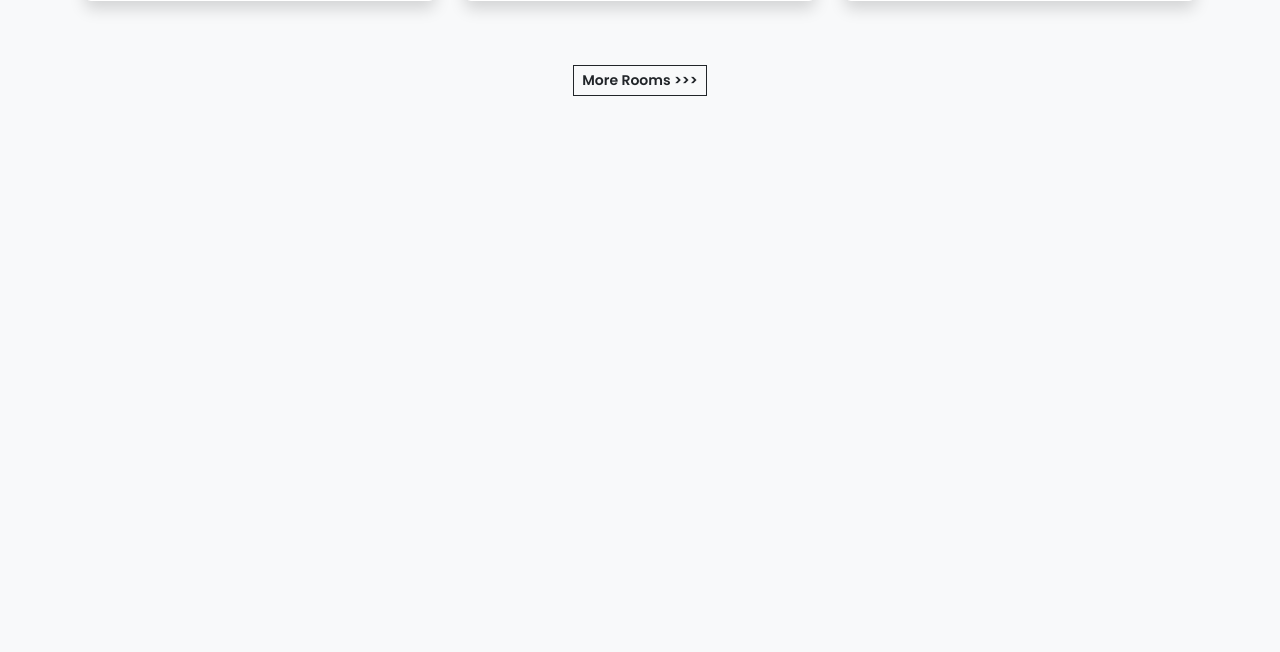
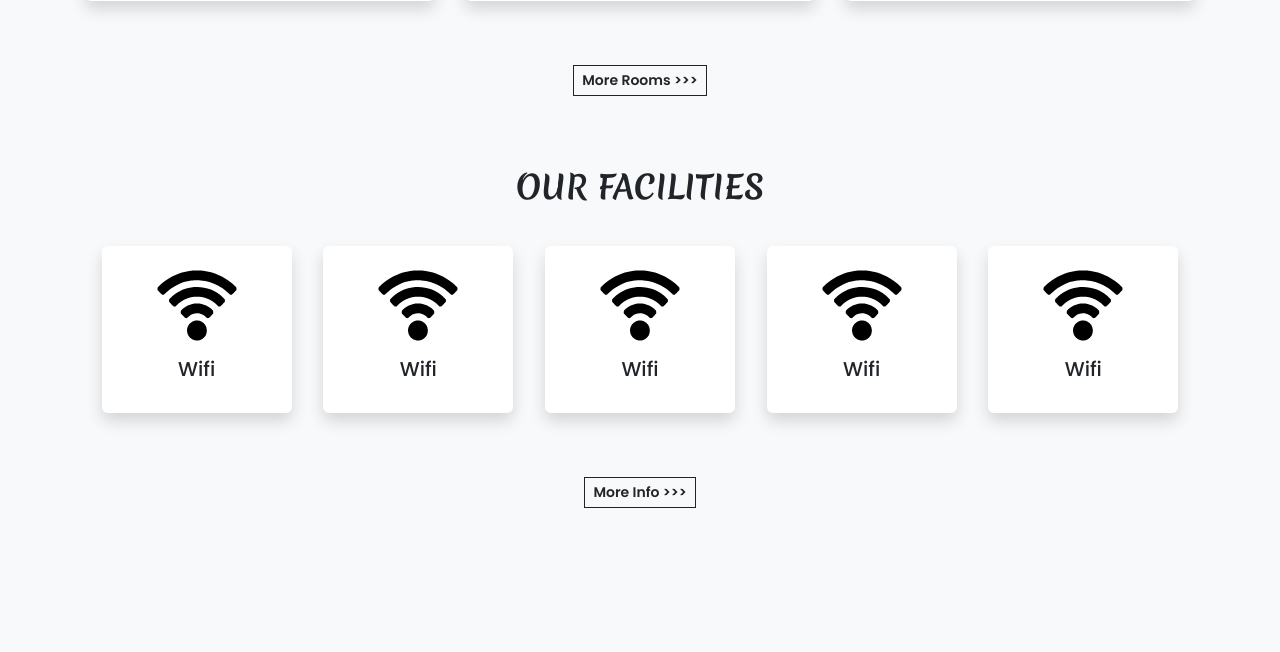
Before and after one commit to JGuylherme/hotel-management, a PHP site: page / in a window 1280 px wide. Shown: the part 1891-2543 px from the top of the page. Before the commit the page ends 1987 px from the top, so only its background shows below. Run offline with PHP 8.4, Linux system fonts and the light colour scheme.

Commit message:
Added more images and facilities section

```diff
--- a/index.php
+++ b/index.php
@@ -379,6 +379,35 @@
         </div>
     </div>
 
+    <h2 class="mt-5 pt-4 mb-4 text-center fw-bold h-font">OUR FACILITIES</h2>
+    <div class="container">
+        <div class="row justify-content-evenly px-lg-0 px-md-0 px-5">
+            <div class="col-lg-2 col-md-2 text-center bg-white rounded shadow py-4 my-3">
+                <img src="images/features/wifi-icon.svg" width="80px">
+                <h5 class="mt-3">Wifi</h5>
+            </div>
+            <div class="col-lg-2 col-md-2 text-center bg-white rounded shadow py-4 my-3">
+                <img src="images/features/wifi-icon.svg" width="80px">
+                <h5 class="mt-3">Wifi</h5>
+            </div>
+            <div class="col-lg-2 col-md-2 text-center bg-white rounded shadow py-4 my-3">
+                <img src="images/features/wifi-icon.svg" width="80px">
+                <h5 class="mt-3">Wifi</h5>
+            </div>
+            <div class="col-lg-2 col-md-2 text-center bg-white rounded shadow py-4 my-3">
+                <img src="images/features/wifi-icon.svg" width="80px">
+                <h5 class="mt-3">Wifi</h5>
+            </div>
+            <div class="col-lg-2 col-md-2 text-center bg-white rounded shadow py-4 my-3">
+                <img src="images/features/wifi-icon.svg" width="80px">
+                <h5 class="mt-3">Wifi</h5>
+            </div>
+        </div>
+        <div class="col-lg-12 text-center mt-5">
+            <a href="#" class="btn btn-sm btn-outline-dark rounded-0 fw-bold shadow-none">More Info >>></a>
+        </div>
+    </div>
+
     <br><br><br>
     <br><br><br>
 
```
Also changed, not shown: images/features/Five_Pointed_Star_Solid.svg (added), images/features/wifi-icon.svg (added).
